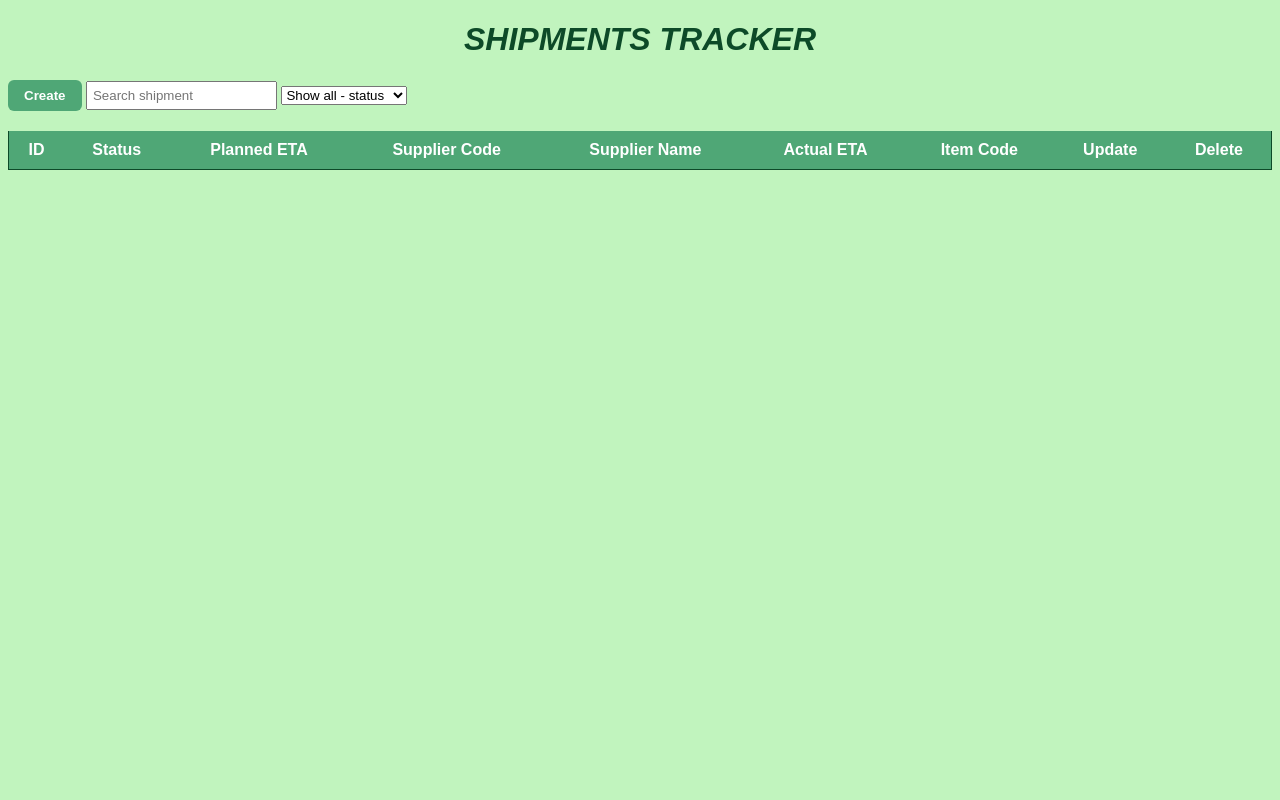
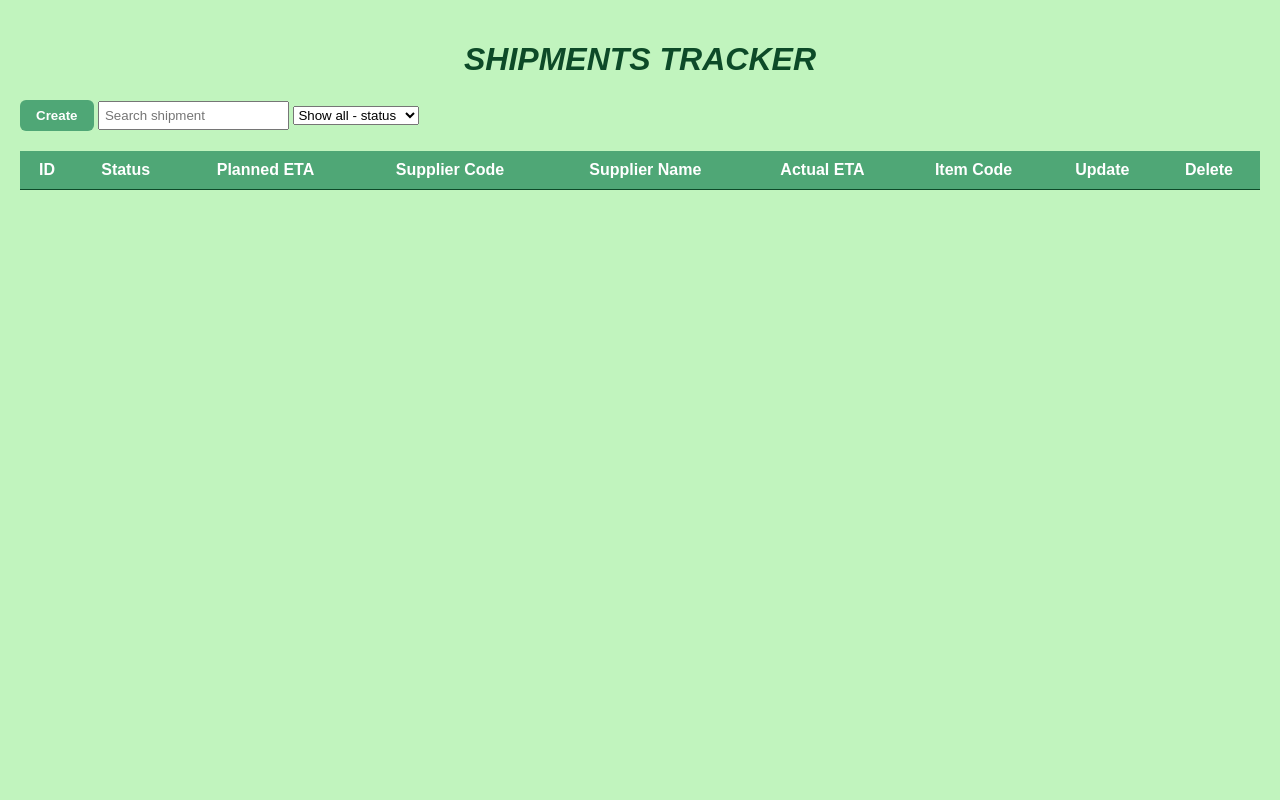
Before and after one commit to vanelyraa/WSAA-project, a Flask app: page / in a window 1280 px wide. Run offline with Flask 3, Linux system fonts and the light colour scheme; data that the repository does not hold is empty.

Commit message:
elements and table alignment touch-ups

```diff
--- a/templates/tracker.html
+++ b/templates/tracker.html
@@ -5,6 +5,8 @@
         body {
             background-color: #c1f4be;
             font-family: Arial;
+            margin: 0;
+            padding: 20px;
         }
 
         h1 {
@@ -22,9 +24,8 @@
             margin: auto;
             border-collapse: collapse;
             background-color: #e8e8e8;
-            border-left: 1px solid #0d4a28;
-            border-right: 1px solid #0d4a28;
             margin-top: 20px;
+            table-layout: auto;
         }
 
         th {
@@ -73,7 +74,7 @@
 
 <body>
     <h1>SHIPMENTS TRACKER</h1>
-    <div>
+    <divstyle="display:flex; gap:10px; align-items:center; margin-bottom:10px;>
         <button id="showCreateButton" onclick="showCreate()">Create</button>
         <input type="text" id="searchInput" placeholder="Search shipment" onkeyup="filterTable()" style="padding:5px;">
 
```
